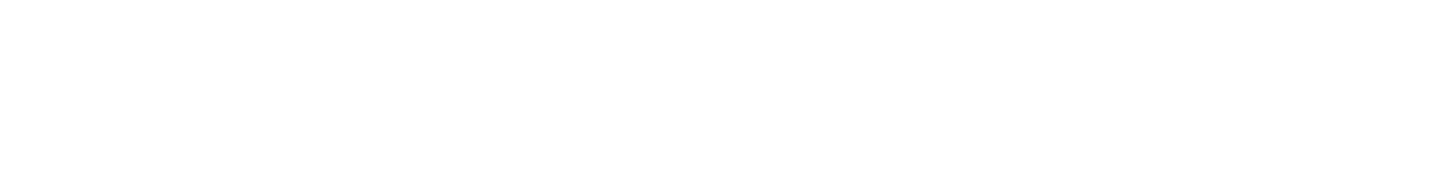
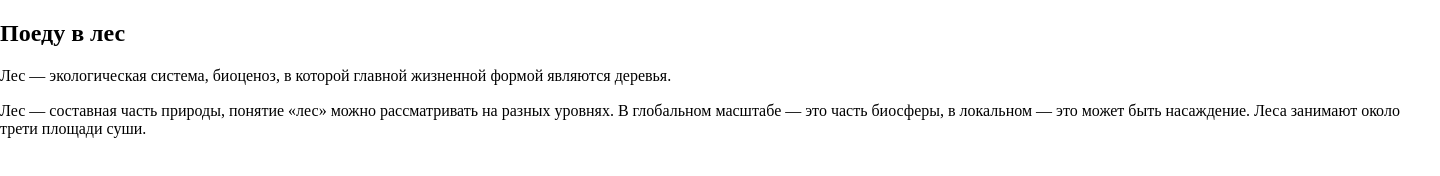
Before and after one commit to MaximArzhanov/kuda-ya-poedu, a plain HTML site: page index.html in a window 1280 px wide. Shown: the whole page, 1440 px wide, since content can reach past the window. Drawn offline with Linux system fonts and the light colour scheme.

```diff
--- a/index.html
+++ b/index.html
@@ -16,9 +16,25 @@
 
       </section>
       <section class="places">
+
         <article class="place">
+          <div class="place__text-contain">
+            <h2 class="place__heading">
+              Поеду в лес
+            </h2>
+            <p class="place__text">
+              Лес — экологическая система, биоценоз, в которой
+              главной жизненной формой являются деревья.
+            </p>
+            <p class="place__text">
+              Лес — составная часть природы, понятие «лес» можно
+              рассматривать на разных уровнях. В глобальном
+              масштабе — это часть биосферы, в локальном — это может
+              быть насаждение. Леса занимают около трети площади суши.
+            </p>
+          </div>
+        </article>
 
-        </article>
         <article class="place">
 
         </article>
```
Also changed, not shown: 1 other file.
